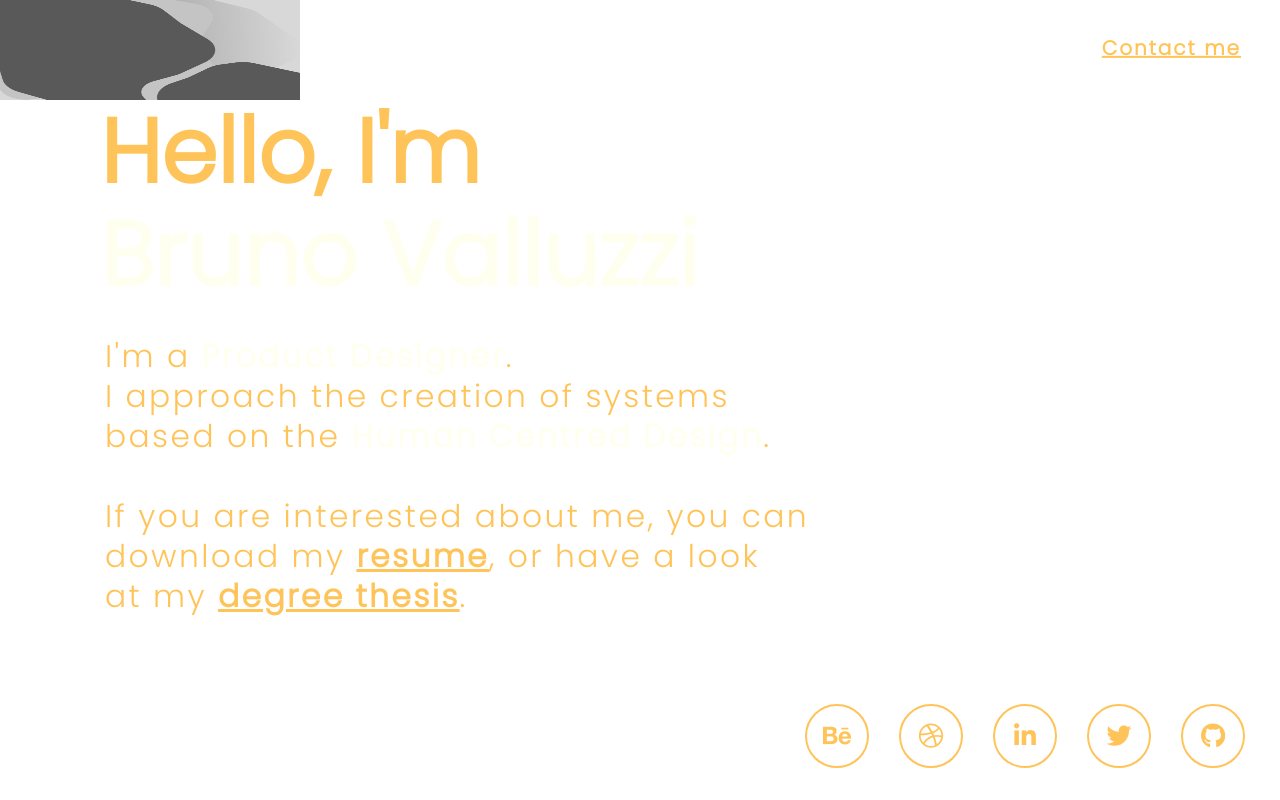
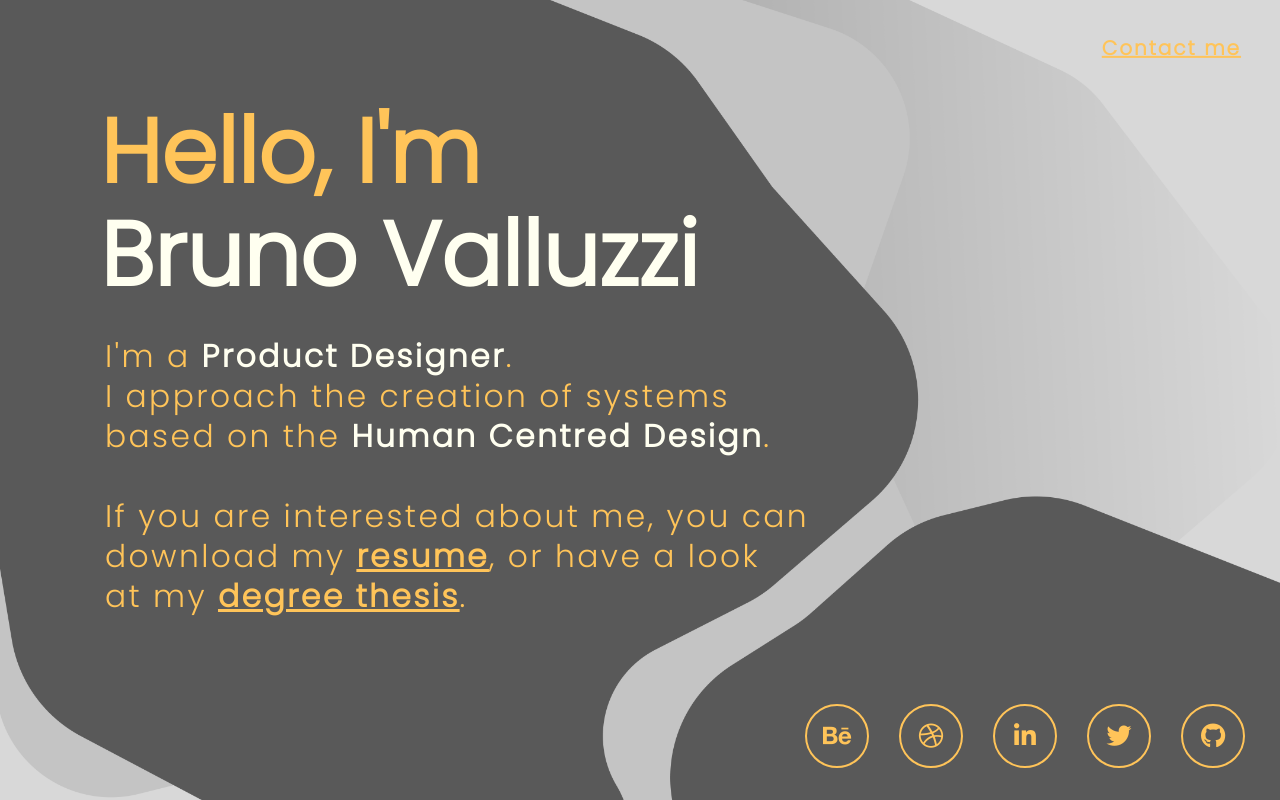
Before and after one commit to BrunoValluzzi/my_website, a plain HTML site: page index.html in a window 1280 px wide. Drawn offline with nearby package versions, Linux system fonts and the light colour scheme.

Commit message:
bg_cover

```diff
--- a/style_prova_2020.css
+++ b/style_prova_2020.css
@@ -18,7 +18,7 @@ body{
     il color test */
     background-image: url("background.png");
     background-repeat: no-repeat;
-    background-size: 300px 100px;
+    background-size: cover;
     -webkit-font-smoothing: antialiased;
     font-family: 'Poppins', sans-serif;
 }
```
